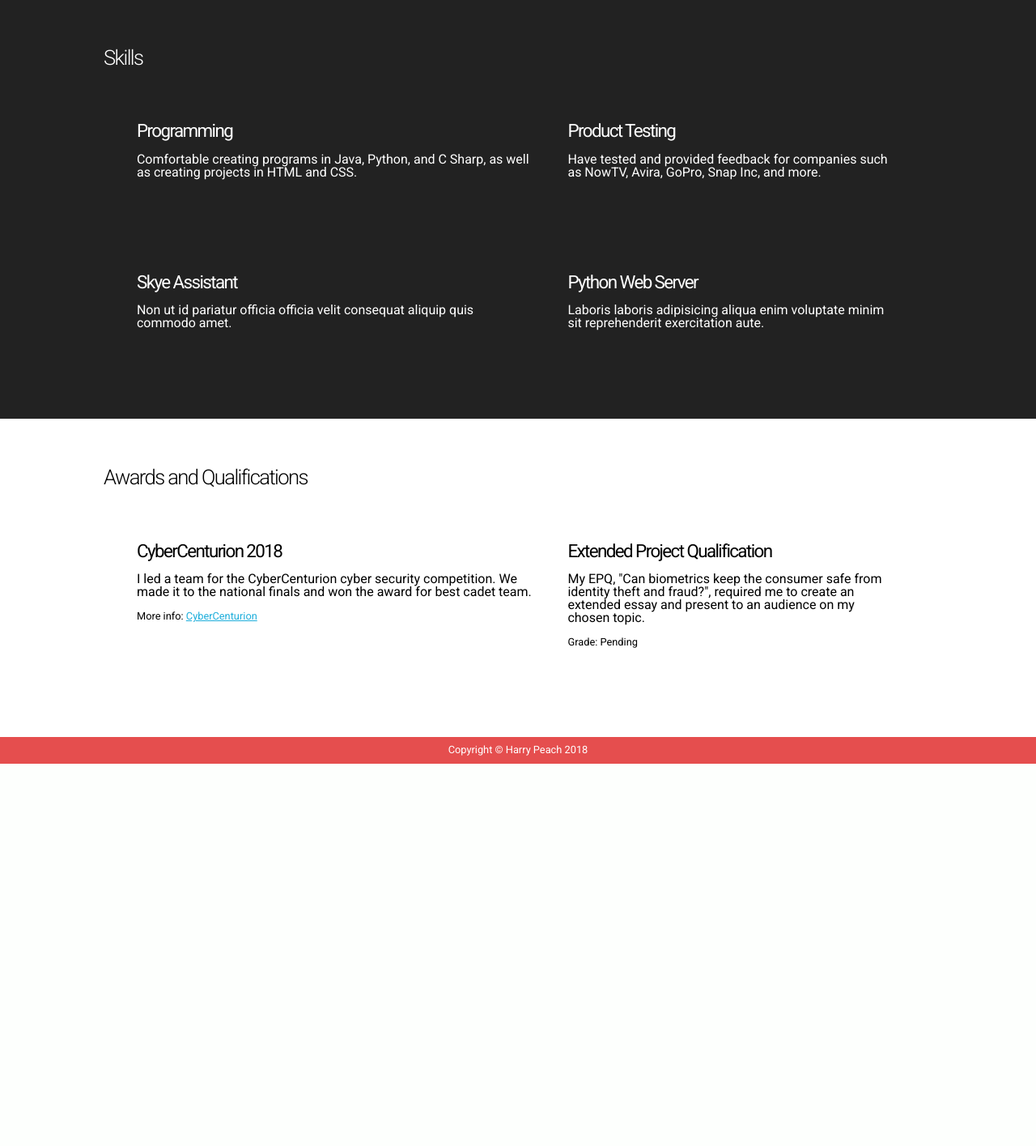
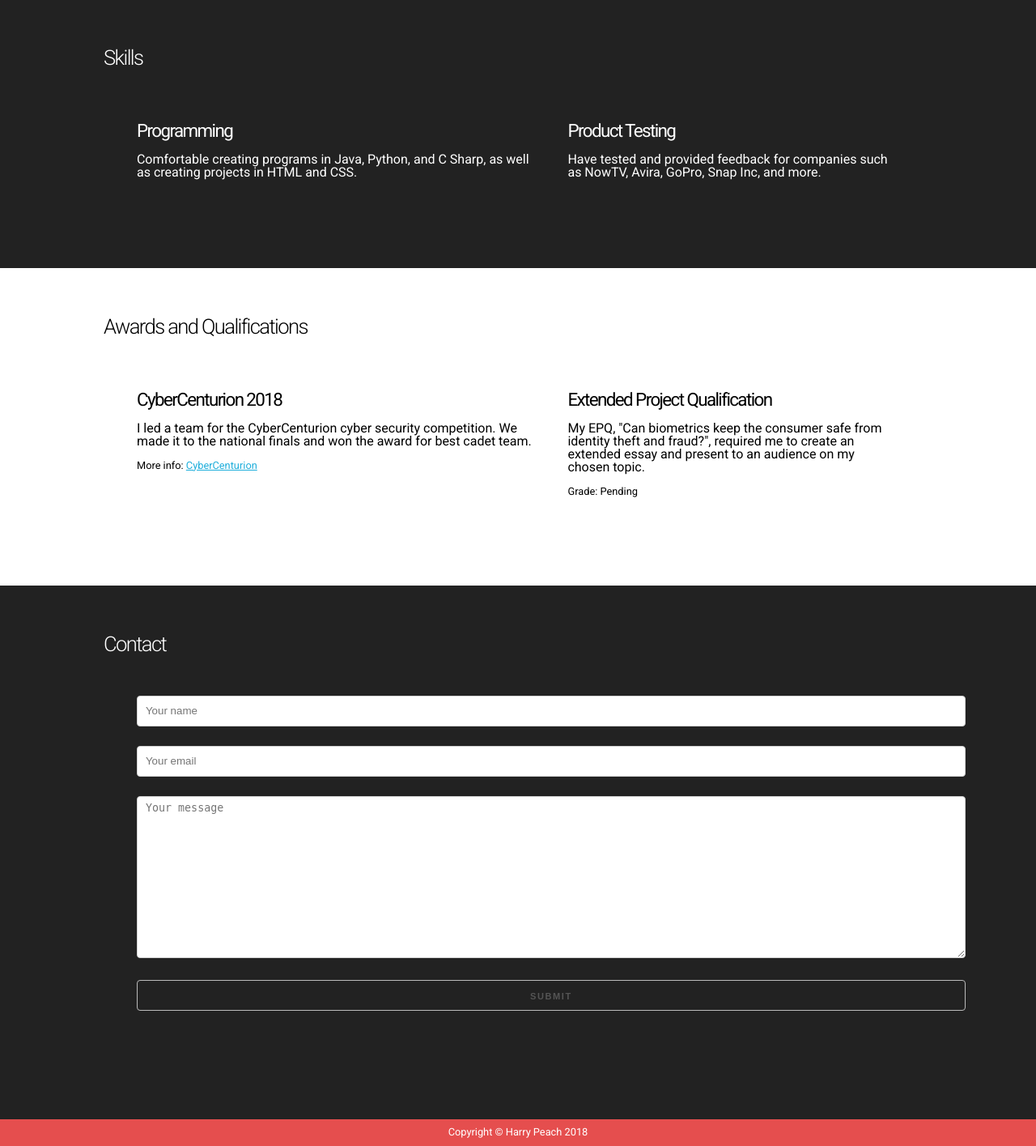
Before and after one commit to HarryPeach/harrypeach.co.uk, a PHP site: page / in a window 1280 px wide. Shown: the part 1111-2526 px from the top of the page at 81% size. Before the commit the page ends 2054 px from the top, so only its background shows below. Run offline with PHP 8.4, Linux system fonts and the light colour scheme; some libraries are stand-ins or nearby versions.

Commit message:
Added a small contact form

```diff
--- a/public_html/assets/css/core.css
+++ b/public_html/assets/css/core.css
@@ -27,10 +27,18 @@ html, body{
     color: white;
 }
 
+input{
+    border-radius: 0;
+}
+
 
 /*
     Classes
 */
+
+.contact-form *{
+    width: 100%;
+}
 
 .footer{
     color: white;
--- a/public_html/index.html
+++ b/public_html/index.html
@@ -48,7 +48,8 @@
             <br id="br">
             <h2 id="h2">Skye Assistant</h2>
             <br>
-            <p>An open-source, extensible, virtual assistant for the Raspberry Pi. Dynamically loads and runs user-addons. Built using Python 3 and PHP.</p>
+            <p>An open-source, extensible, virtual assistant for the Raspberry Pi. Dynamically loads and runs user-addons. Built
+                using Python 3 and PHP.</p>
             <br>
             <p id="sub">GitHub: Repo currently private</p>
         </div>
@@ -100,18 +101,8 @@
             <br>
             <p>Have tested and provided feedback for companies such as NowTV, Avira, GoPro, Snap Inc, and more.</p>
         </div>
-        <div class="six columns padded">
-            <br id="br">
-            <h2 id="h2">Skye Assistant</h2>
-            <br>
-            <p>Non ut id pariatur officia officia velit consequat aliquip quis commodo amet.</p>
-        </div>
-        <div class="five columns padded">
-            <br id="br">
-            <h2 id="h2">Python Web Server</h2>
-            <br>
-            <p>Laboris laboris adipisicing aliqua enim voluptate minim sit reprehenderit exercitation aute.</p>
-        </div>
+        <!-- Think of some more skills -->
+        <!-- eg. Hardware, Microsoft Suite, etc. -->
     </div>
 </section>
 
@@ -122,7 +113,8 @@
             <br id="br">
             <h2 id="h2">CyberCenturion 2018</h2>
             <br>
-            <p>I led a team for the CyberCenturion cyber security competition. We made it to the national finals and won the award for best cadet team.</p>
+            <p>I led a team for the CyberCenturion cyber security competition. We made it to the national finals and won the
+                award for best cadet team.</p>
             <br>
             <p id="sub">More info:
                 <a href="https://www.cybersecuritychallenge.org.uk/news-events/uks-best-young-cyber-talents-tackle-cyber-attacks-win-trip-us">CyberCenturion</a>
@@ -140,6 +132,20 @@
     </div>
 </section>
 
+<section class="panel">
+    <div class="row animated fadeIn">
+        <h1 id="panel-title">Contact</h1>
+        <div class="2 columns padded">
+            <form action="action_page.php" class="contact-form">
+                <input type="text" name="name" placeholder="Your name">
+                <input type="text" name="email" placeholder="Your email">
+                <textarea name="subject" placeholder="Your message" style="height:200px"></textarea>
+                <input type="submit" value="Submit">
+            </form>
+        </div>
+    </div>
+</section>
+
 <section class="footer" id="sub">
     Copyright &copy; Harry Peach 2018
 </section>
```
